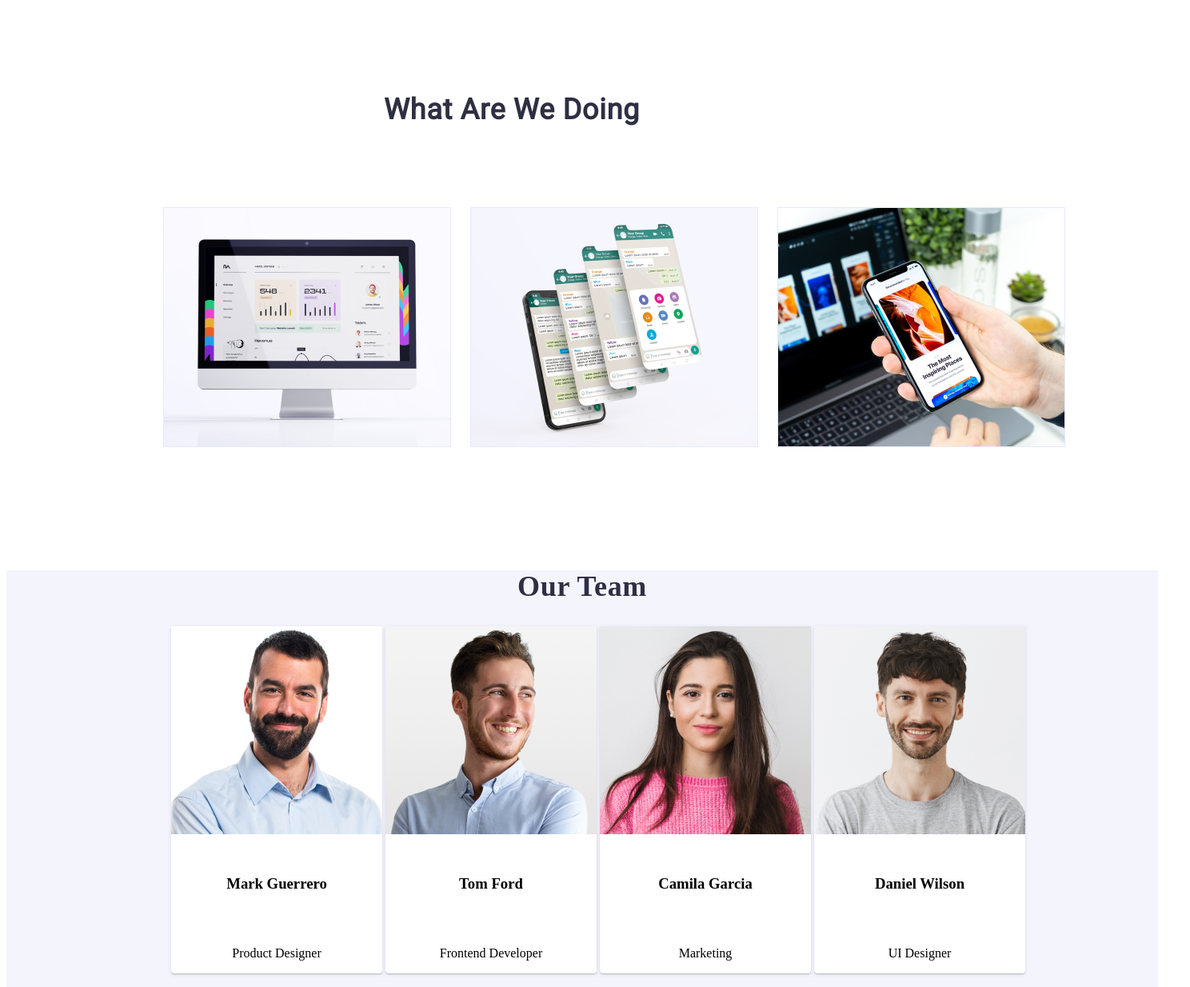
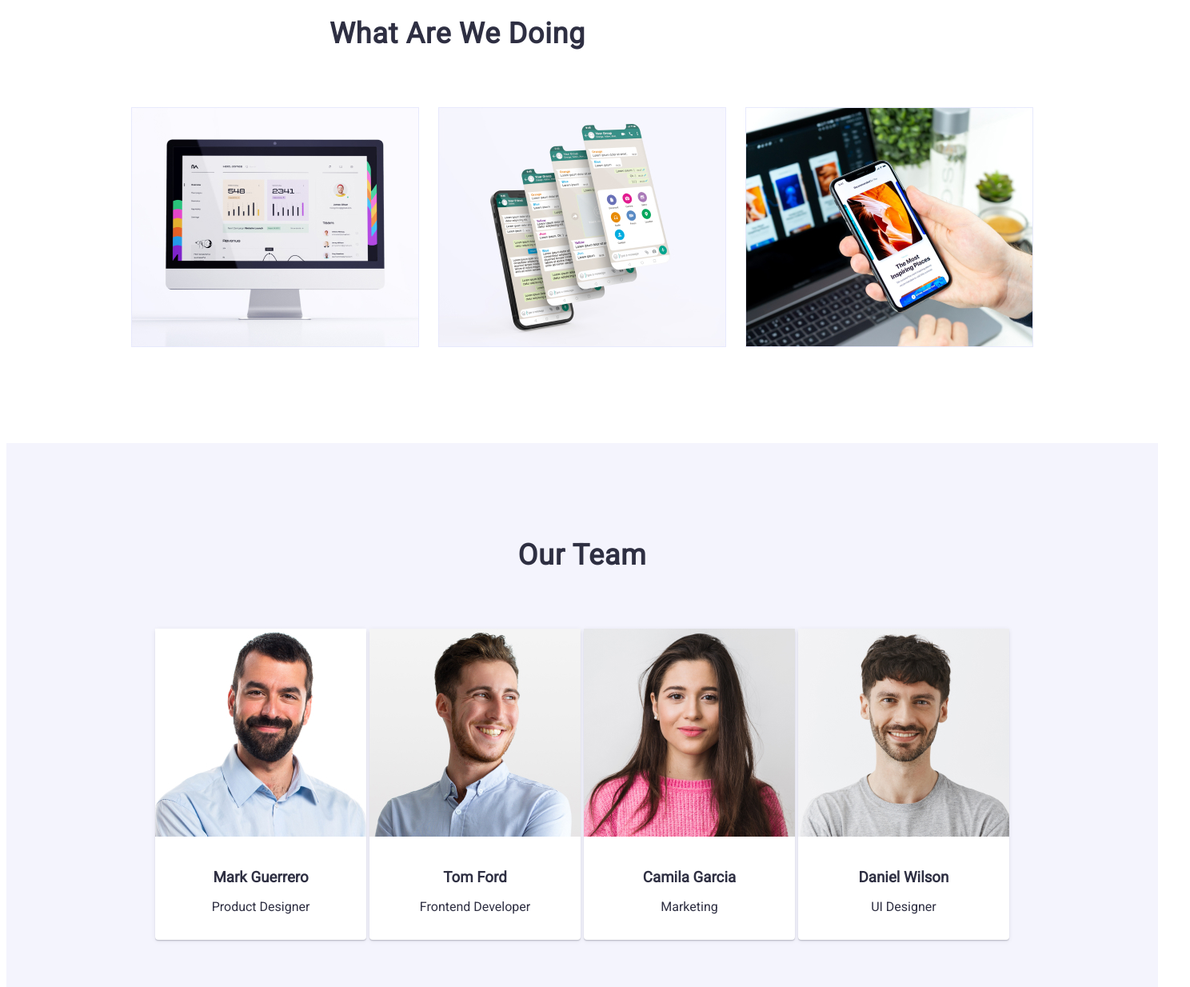
Before and after one commit to Iryna0307/goit-markup-hw-03, a plain HTML site: page src/index.html in a window 1280 px wide. Shown: the part 1026-2260 px from the top of the page at 80% size, 1488 px wide, since content can reach past the window. Drawn offline with Linux system fonts and the light colour scheme.

Commit message:
vyravnivanie

```diff
--- a/css/styles.css
+++ b/css/styles.css
@@ -10,10 +10,31 @@
 }
 
 body {
+    font-family: "Roboto", "Raleway";
     background-color: var(--white-color);
+    color: var(--navy-blue-color);
+    font-size: 16px;
 }
-ul {list-style: none;}
-a {text-decoration: none;}
+ul, ol {list-style: none;
+    margin: 0;
+    padding: 0;}
+a {text-decoration: none;
+    display: block;}
+    img {
+    display: block;}
+h1, h2, h3, h4, h5, h6, p {
+    margin: 0;
+    padding: 0;
+    list-style: none;
+}
+
+.container {
+    width: 1158px;
+    margin: 15px;
+    padding: 15px;
+    margin: 0 auto;
+    box-sizing: border-box;
+}
 
 .top-line {
 width: 1440px;
@@ -42,6 +63,7 @@ font-weight: 800;
 line-height: 21px;
 letter-spacing: 0.54px;
 text-transform: uppercase;
+padding-left: 156px;
 }
 
 .site-nav {
@@ -55,6 +77,7 @@ font-style: normal;
 font-weight: 500;
 line-height: 24px;
 letter-spacing: 0.32px;
+padding-left: 347px;
 }
 
 .contact-link {
@@ -65,15 +88,21 @@ font-style: normal;
 font-weight: 400;
 line-height: 24px;
 letter-spacing: 0.32px;
+
+}
+.items{
+display: inline-flex;
+
 }
 
 .hero {
+    width: 1440px;
 height: 600px;
 background: var(--NAVY-BLUE, #2E2F42);
+text-align: center;
 }
 .hero-title {
 color: var(--WHITE, #FFF);
-text-align: center;
 font-family: Roboto;
 font-size: 56px;
 font-style: normal;
@@ -81,13 +110,13 @@ font-weight: 700;
 line-height: 60px;
 letter-spacing: 1.12px;
 width: 496px;
-padding: 260px 472px 24px 472px;
+padding: 188px 472px 48px 472px;
 }
 
 button {
 border-radius: 4px;
 background: var(--IRIS, #4D5AE5);
-box-shadow: 0px 4px 4px 0px rgba(0, 0, 0, 0.15);
+box-shadow: 0 4px 4px 0 rgba(0, 0, 0, 0.15);
 display: inline-flex;
 padding: 16px 32px;
 align-items: flex-start;
@@ -115,9 +144,10 @@ clip: rect(0 0 0 0);
 overflow: hidden;
 }
 .features {
+width: 1128px;
 display: flex;
-margin: 120px 156px 120px 156px;
-gap: 8px;
+padding: 120px 156px 120px 156px;
+gap: 24px;
 }
 .title {
 color: var(--navyblue, #2E2F42);
@@ -136,12 +166,14 @@ font-style: normal;
 font-weight: 400;
 line-height: 24px;
 letter-spacing: 0.32px;
+padding-top: 8px;
 }
 
 .title-examples {
+width: 1128px;
+text-align: center;
 color: var(--navy-blue-color);
 font-family: Roboto;
-text-align: center;
 font-size: 36px;
 font-style: normal;
 font-weight: 700;
@@ -152,24 +184,16 @@ text-transform: capitalize;
 .picture-examples {
 width: 360px;
 display: flex;
-}
-.comp-img {
-    padding: 72px 24px 120px 156px;
-}
-.tabs-img {
-    padding: 72px 0px 120px 0px;
-}
-.phone-img {
-    padding: 72px 156px 120px 24px;
+padding: 72px 156px 120px 156px;
+gap: 24px;
 }
 
 .wrapper {
+    width: 1128px;
     text-align: center;
     position: relative;
     background: var(--CLOUD, #F4F4FD);
-    width: 1440px;
-height: 732px;
-flex-shrink: 0;
+    padding: 120px 156px 120px 156px;
 }
 .title-team {
     color: var(--navyblue, #2E2F42);
@@ -180,18 +204,25 @@ flex-shrink: 0;
     line-height: 40px;
     letter-spacing: 0.72px;
     text-transform: capitalize;
+    padding-bottom: 72px;
 }
 
 .team-card {
     display: inline-flex;
-padding-bottom: 0px;
     flex-direction: column;
     justify-content: center;
     align-items: center;
-gap: 32px;
-border-radius: 0px 0px 4px 4px;
+    gap: 8px;
+    border-radius:4px;
     background: var(--WHITE, #FFF);
     box-shadow: 0px 2px 1px 0px rgba(46, 47, 66, 0.08), 0px 1px 1px 0px rgba(46, 47, 66, 0.16), 0px 1px 6px 0px rgba(46, 47, 66, 0.08);
+}
+.title-name {
+margin-top: 32px;
+padding-bottom: 8px;
+}
+.profession {
+margin-bottom: 32px;
 }
 
 .footer {
--- a/src/index.html
+++ b/src/index.html
@@ -9,7 +9,7 @@
     <link rel="stylesheet" href="https://fonts.googleapis.com/css2?family=Raleway:wght@800&family=Roboto">
   </head>
   <body>
-    <header class="top-line">
+    <header class="top-line container">
       <nav>
         <a href="./index.html" class="logo">WEB<span>STUDIO</span></a>
 
@@ -71,15 +71,15 @@
       <section>
         <h2 class="title-examples">What are we doing</h2>
         <ul class="picture-examples">
-          <li class="comp-img"><img src="./img/computer.jpg" alt="computer" width="360" /></li>
-          <li class="tabs-img"><img src="./img/skreen.jpg" alt="many tabs" width="360" /></li>
-          <li class="phone-img"><img src="./img/telefon.jpg" alt="telephone" width="360" /></li>
+          <li><img src="./img/computer.jpg" alt="computer" width="360" /></li>
+          <li><img src="./img/skreen.jpg" alt="many tabs" width="360" /></li>
+          <li><img src="./img/telefon.jpg" alt="telephone" width="360" /></li>
         </ul>
       </section>
 
       <section class="wrapper">
         <h2 class="title-team">Our Team</h2>
-        <ul class="data-img">
+        <ul class="wrapper-cards">
           <li class="team-card">
             <img src="./img/mark.jpg" alt="Mark" width="264" />
             <h3 class="title-name">Mark Guerrero</h3>
```
Lines whose indentation alone changed are shown as unchanged.
